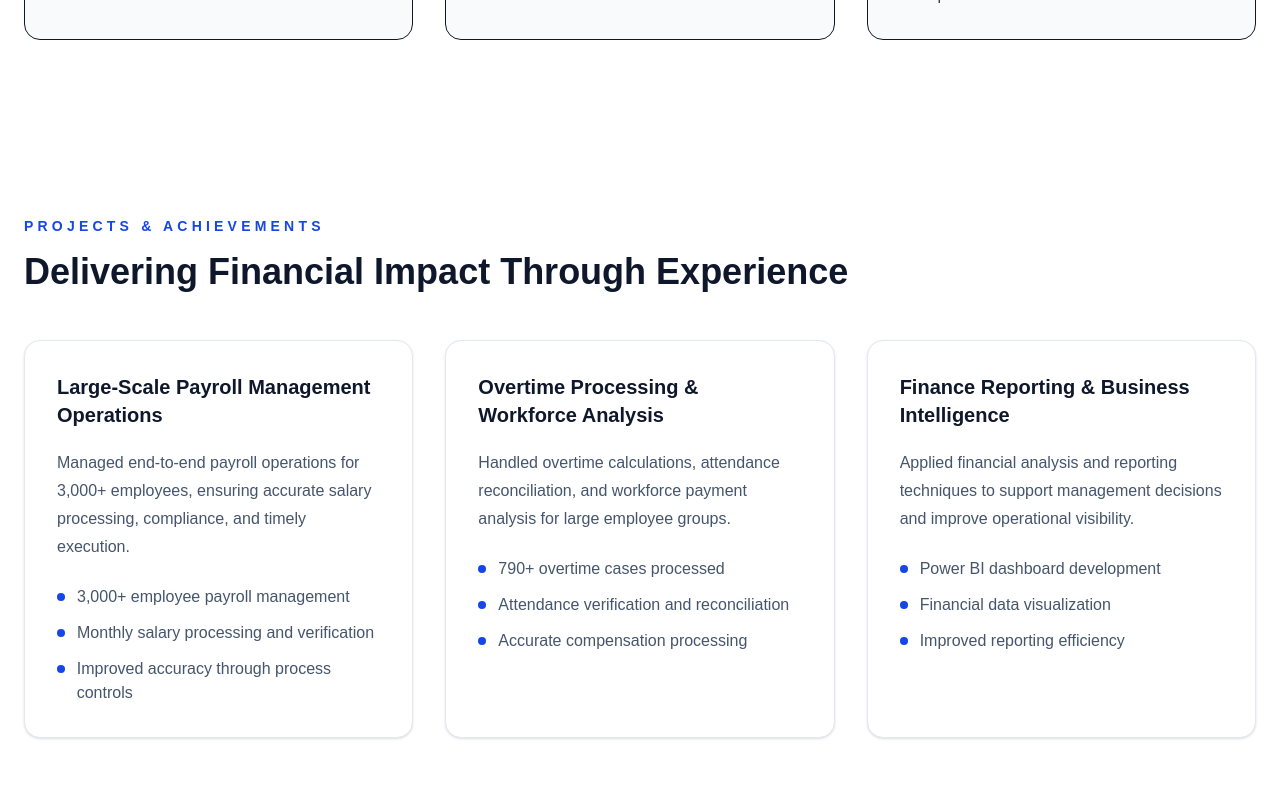
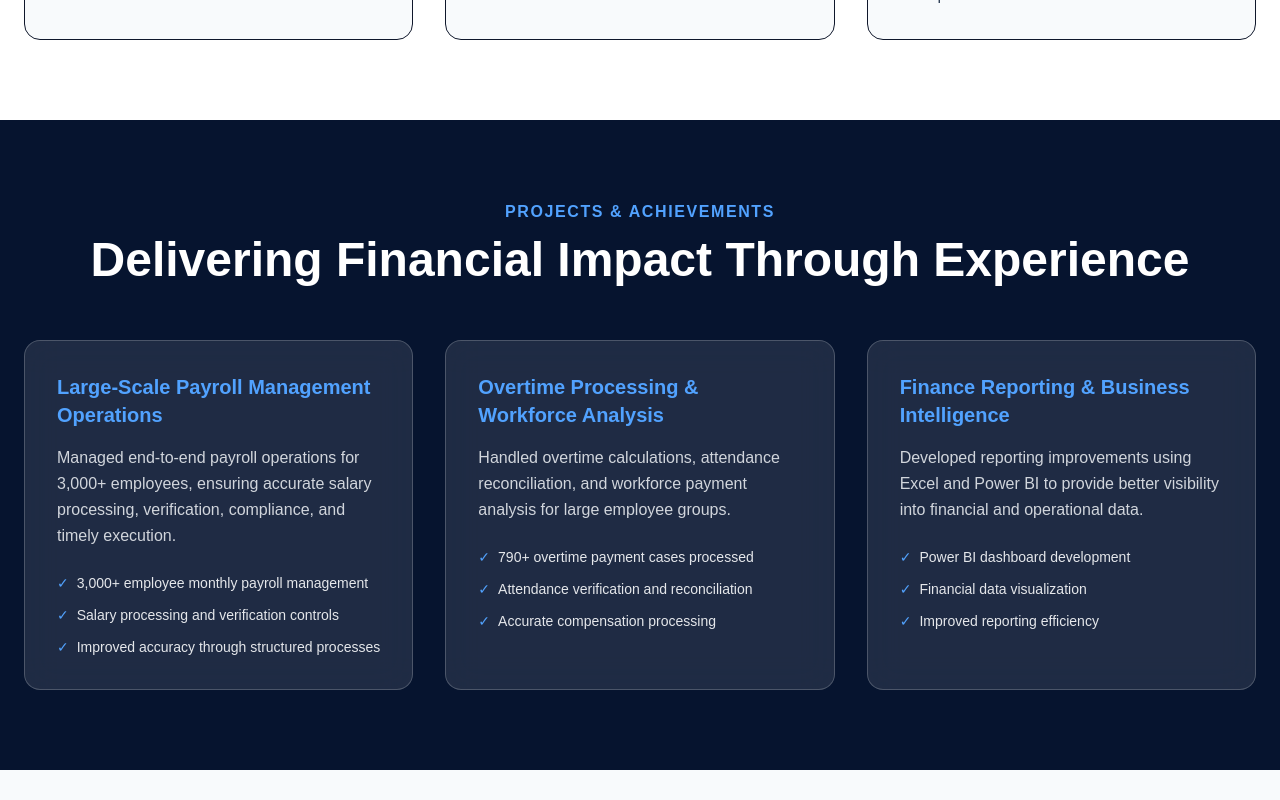
Before and after one commit to junaidraja8994-ai/acca-portfolio, a Next.js app: page / in a window 1280 px wide. Shown: the part 3560-4360 px from the top of the page. Built offline with nearby package versions, Linux system fonts and the light colour scheme.

Commit message:
Improve projects and achievements section

```diff
--- a/components/Projects.tsx
+++ b/components/Projects.tsx
@@ -3,30 +3,28 @@ export default function Projects() {
         {
             title: "Large-Scale Payroll Management Operations",
             description:
-                "Managed end-to-end payroll operations for 3,000+ employees, ensuring accurate salary processing, compliance, and timely execution.",
-            impact: [
-                "3,000+ employee payroll management",
-                "Monthly salary processing and verification",
-                "Improved accuracy through process controls",
+                "Managed end-to-end payroll operations for 3,000+ employees, ensuring accurate salary processing, verification, compliance, and timely execution.",
+            achievements: [
+                "3,000+ employee monthly payroll management",
+                "Salary processing and verification controls",
+                "Improved accuracy through structured processes",
             ],
         },
-
         {
             title: "Overtime Processing & Workforce Analysis",
             description:
                 "Handled overtime calculations, attendance reconciliation, and workforce payment analysis for large employee groups.",
-            impact: [
-                "790+ overtime cases processed",
+            achievements: [
+                "790+ overtime payment cases processed",
                 "Attendance verification and reconciliation",
                 "Accurate compensation processing",
             ],
         },
-
         {
             title: "Finance Reporting & Business Intelligence",
             description:
-                "Applied financial analysis and reporting techniques to support management decisions and improve operational visibility.",
-            impact: [
+                "Developed reporting improvements using Excel and Power BI to provide better visibility into financial and operational data.",
+            achievements: [
                 "Power BI dashboard development",
                 "Financial data visualization",
                 "Improved reporting efficiency",
@@ -34,70 +32,82 @@ export default function Projects() {
         },
     ];
 
+    return (
+        <section className="bg-[#06142f] py-20 text-white">
 
-    return (
-        <section
-            id="projects"
-            className="mx-auto max-w-7xl px-6 py-24"
-        >
+            <div className="container mx-auto px-6">
 
-            <div className="mb-12">
+                <div className="text-center mb-14">
 
-                <p className="text-sm font-semibold uppercase tracking-[0.3em] text-blue-700">
+                    <p className="text-blue-400 font-semibold uppercase tracking-widest">
                         Projects & Achievements
                     </p>
 
-                <h2 className="mt-4 text-4xl font-bold text-slate-900">
+                    <h2 className="text-3xl md:text-5xl font-bold mt-3">
                         Delivering Financial Impact Through Experience
                     </h2>
 
                 </div>
 
 
-            <div className="grid gap-8 lg:grid-cols-3">
+                <div className="grid lg:grid-cols-3 gap-8">
 
-                {projects.map((project) => (
+
+                    {projects.map((project, index) => (
 
                         <div
-                        key={project.title}
-                        className="rounded-2xl border border-slate-200 bg-white p-8 shadow-sm transition hover:-translate-y-1 hover:shadow-lg"
+                            key={index}
+                            className="
+                            bg-white/10
+                            backdrop-blur-lg
+                            border
+                            border-white/20
+                            rounded-2xl
+                            p-8
+                            hover:-translate-y-2
+                            transition
+                            duration-300
+                            "
                         >
 
-                        <h3 className="text-xl font-bold text-slate-900">
+                            <h3 className="text-xl font-bold text-blue-400 mb-4">
                                 {project.title}
                             </h3>
 
 
-                        <p className="mt-5 leading-7 text-slate-600">
+                            <p className="text-gray-300 leading-relaxed mb-6">
                                 {project.description}
                             </p>
 
 
-                        <ul className="mt-6 space-y-3">
+                            <div className="space-y-3">
 
-                            {project.impact.map((item) => (
+                                {project.achievements.map((item, i) => (
 
-                                <li
-                                    key={item}
-                                    className="flex items-start text-slate-600"
+                                    <p
+                                        key={i}
+                                        className="text-sm text-gray-200 flex gap-2"
                                     >
-
-                                    <span className="mr-3 mt-2 h-2 w-2 rounded-full bg-blue-700">
+                                        <span className="text-blue-400">
+                                            ✓
                                         </span>
 
                                         {item}
 
-                                </li>
+                                    </p>
 
                                 ))}
 
-                        </ul>
+                            </div>
 
 
                         </div>
 
                     ))}
 
+
+                </div>
+
             </div>
 
         </section>
```
Lines whose indentation alone changed are shown as unchanged.
